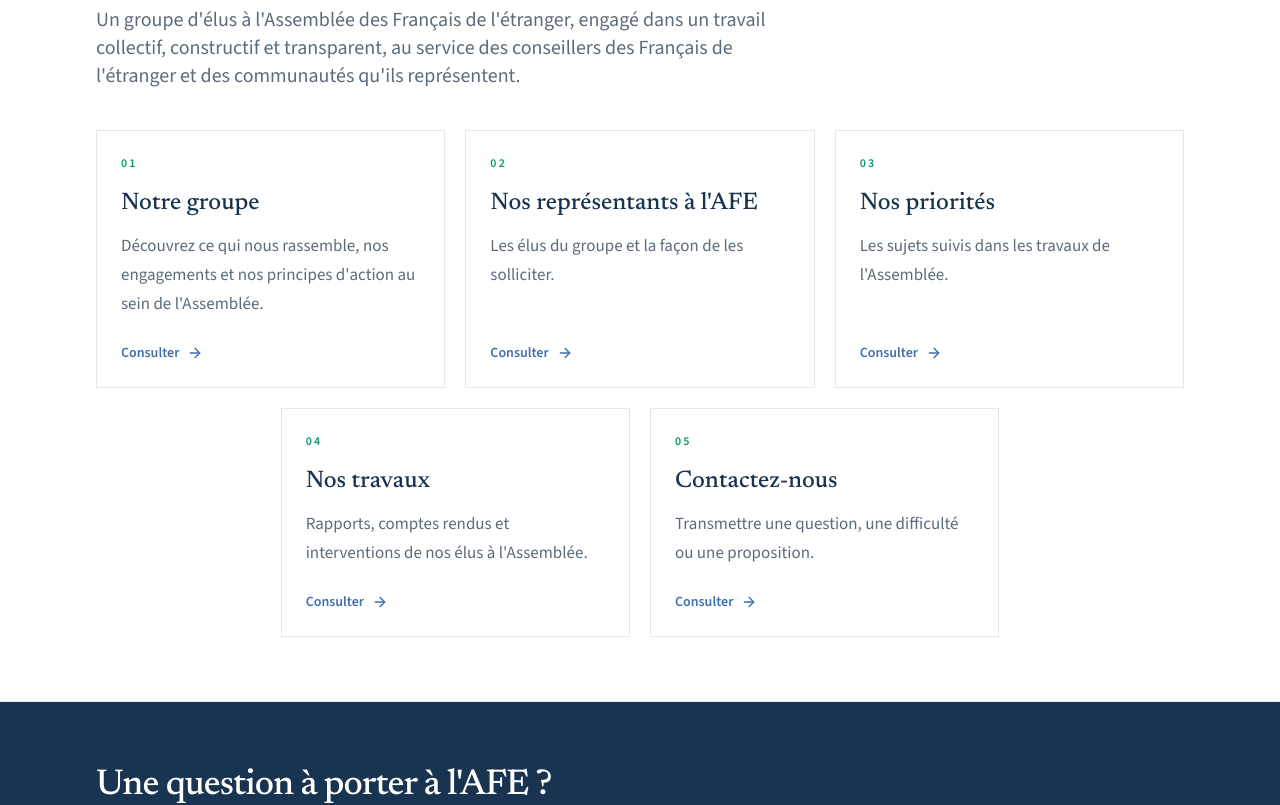
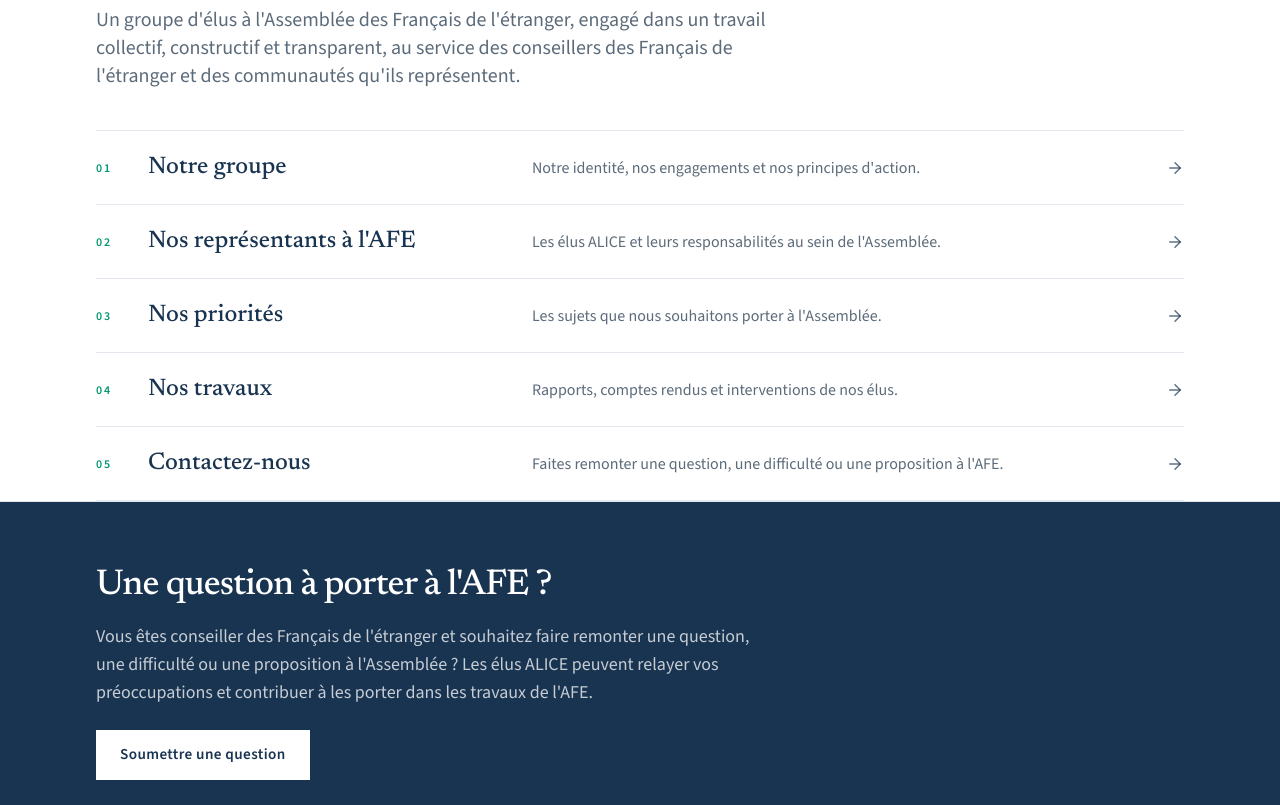
Before and after one commit to cmjouin-dot/ALICE-AFE, a Next.js app: page / in a window 1280 px wide. Shown: the part 500-1305 px from the top of the page. Built offline with nearby package versions, Linux system fonts and the light colour scheme.

Commit message:
Replace the homepage cards with a compact section list and record Stéphanie's constituency.
The navy question block stays directly under the list, and her constituency is now Péninsule Ibérique.

Co-authored-by: Cursor <cursoragent@cursor.com>

```diff
--- a/src/app/page.tsx
+++ b/src/app/page.tsx
@@ -12,7 +12,7 @@ export default function HomePage() {
           className="pointer-events-none absolute inset-x-0 top-0 h-1 bg-[linear-gradient(90deg,var(--alice-green)_0%,var(--alice-blue)_50%,var(--alice-coral)_100%)] opacity-80"
           aria-hidden
         />
-        <Container className="relative py-10 sm:py-14 lg:py-16">
+        <Container className="relative pt-10 pb-0 sm:pt-14 lg:pt-16">
           <div className="animate-fade-up">
             <Logo size="hero" priority />
           </div>
@@ -27,39 +27,29 @@ export default function HomePage() {
           </p>
 
           <h2 className="sr-only">Sections du site</h2>
-          <ul className="animate-fade-up animate-delay-3 mt-10 grid grid-cols-1 gap-4 sm:grid-cols-2 lg:grid-cols-6 lg:gap-5">
+          <ul className="animate-fade-up animate-delay-3 mt-8 border-t border-alice-border sm:mt-10">
             {sections.map((section, index) => (
-              <li
-                key={section.href}
-                className={
-                  index < 3
-                    ? "lg:col-span-2"
-                    : index === 3
-                      ? "lg:col-span-2 lg:col-start-2"
-                      : "sm:max-lg:col-span-2 sm:max-lg:mx-auto sm:max-lg:w-full sm:max-lg:max-w-[calc(50%-0.5rem)] lg:col-span-2"
-                }
-              >
+              <li key={section.href} className="border-b border-alice-border">
                 <Link
                   href={section.href}
-                  className="group flex h-full flex-col border border-alice-border bg-white p-6 transition-colors hover:border-alice-blue"
+                  className="group grid grid-cols-[2rem_minmax(0,1fr)_auto] items-center gap-x-3 py-4 transition-colors hover:bg-alice-gray sm:gap-x-5 sm:py-5"
                 >
-                  <p className="text-xs font-semibold tracking-[0.18em] text-alice-green">
+                  <span className="text-xs font-semibold tracking-[0.16em] text-alice-green">
                     {String(index + 1).padStart(2, "0")}
-                  </p>
-                  <h3 className="font-display mt-4 text-2xl font-medium leading-snug text-alice-navy transition-colors group-hover:text-alice-blue">
-                    {section.label}
-                  </h3>
-                  <p className="mt-3 flex-1 text-alice-muted">
-                    {section.description}
-                  </p>
-                  <span className="mt-6 inline-flex items-center gap-2 text-sm font-semibold text-alice-blue">
-                    Consulter
-                    <ArrowRight
-                      size={16}
-                      className="transition-transform group-hover:translate-x-0.5"
-                      aria-hidden
-                    />
                   </span>
+                  <span className="min-w-0 md:grid md:grid-cols-[17.5rem_minmax(0,1fr)] md:items-baseline md:gap-8 lg:grid-cols-[22rem_minmax(0,1fr)]">
+                    <span className="font-display block text-xl font-medium leading-snug text-alice-navy sm:text-2xl">
+                      {section.label}
+                    </span>
+                    <span className="mt-1 block text-sm leading-relaxed text-alice-muted md:mt-0 md:text-base">
+                      {section.description}
+                    </span>
+                  </span>
+                  <ArrowRight
+                    size={18}
+                    className="text-alice-navy/70 transition-transform group-hover:translate-x-0.5 group-hover:text-alice-navy"
+                    aria-hidden
+                  />
                 </Link>
               </li>
             ))}
@@ -81,9 +71,10 @@ export default function HomePage() {
             </h2>
             <p className="mt-4 text-lg text-white/75">
               Vous êtes conseiller des Français de l&apos;étranger et souhaitez
-              faire remonter une question, une difficulté ou une proposition ?
-              Les élus du groupe ALICE peuvent contribuer à relayer vos
-              préoccupations dans le cadre des travaux de l&apos;Assemblée.
+              faire remonter une question, une difficulté ou une proposition à
+              l&apos;Assemblée ? Les élus ALICE peuvent relayer vos
+              préoccupations et contribuer à les porter dans les travaux de
+              l&apos;AFE.
             </p>
             <div className="mt-6">
               <Link
--- a/src/data/elus.ts
+++ b/src/data/elus.ts
@@ -17,8 +17,7 @@ export type Elu = {
 
 /**
  * Dix élus du groupe. Jean-Hervé Fraslin est placé avant Christophe Jouin.
- * Aucun courriel AFE n'a été fourni. La circonscription de Stéphanie Le Vaillant
- * Vignancour reste à confirmer.
+ * Aucun courriel AFE n'a été fourni.
  */
 export const elus: Elu[] = [
   {
@@ -29,7 +28,7 @@ export const elus: Elu[] = [
     roleAlice: "Présidente du groupe ALICE",
     commissions: ["Commission des finances et de la fiscalité"],
     fonctionsAfe: [],
-    circonscription: null,
+    circonscription: "Péninsule Ibérique",
     email: null,
   },
   {
--- a/src/data/site.ts
+++ b/src/data/site.ts
@@ -20,29 +20,29 @@ export const sections = [
     href: "/notre-groupe",
     label: "Notre groupe",
     description:
-      "Découvrez ce qui nous rassemble, nos engagements et nos principes d'action au sein de l'Assemblée.",
+      "Notre identité, nos engagements et nos principes d'action.",
   },
   {
     href: "/representants",
     label: "Nos représentants à l'AFE",
-    description: "Les élus du groupe et la façon de les solliciter.",
+    description:
+      "Les élus ALICE et leurs responsabilités au sein de l'Assemblée.",
   },
   {
     href: "/priorites",
     label: "Nos priorités",
-    description: "Les sujets suivis dans les travaux de l'Assemblée.",
+    description: "Les sujets que nous souhaitons porter à l'Assemblée.",
   },
   {
     href: "/nos-travaux",
     label: "Nos travaux",
-    description:
-      "Rapports, comptes rendus et interventions de nos élus à l'Assemblée.",
+    description: "Rapports, comptes rendus et interventions de nos élus.",
   },
   {
     href: "/contact",
     label: "Contactez-nous",
     description:
-      "Transmettre une question, une difficulté ou une proposition.",
+      "Faites remonter une question, une difficulté ou une proposition à l'AFE.",
   },
 ] as const;
 
```
